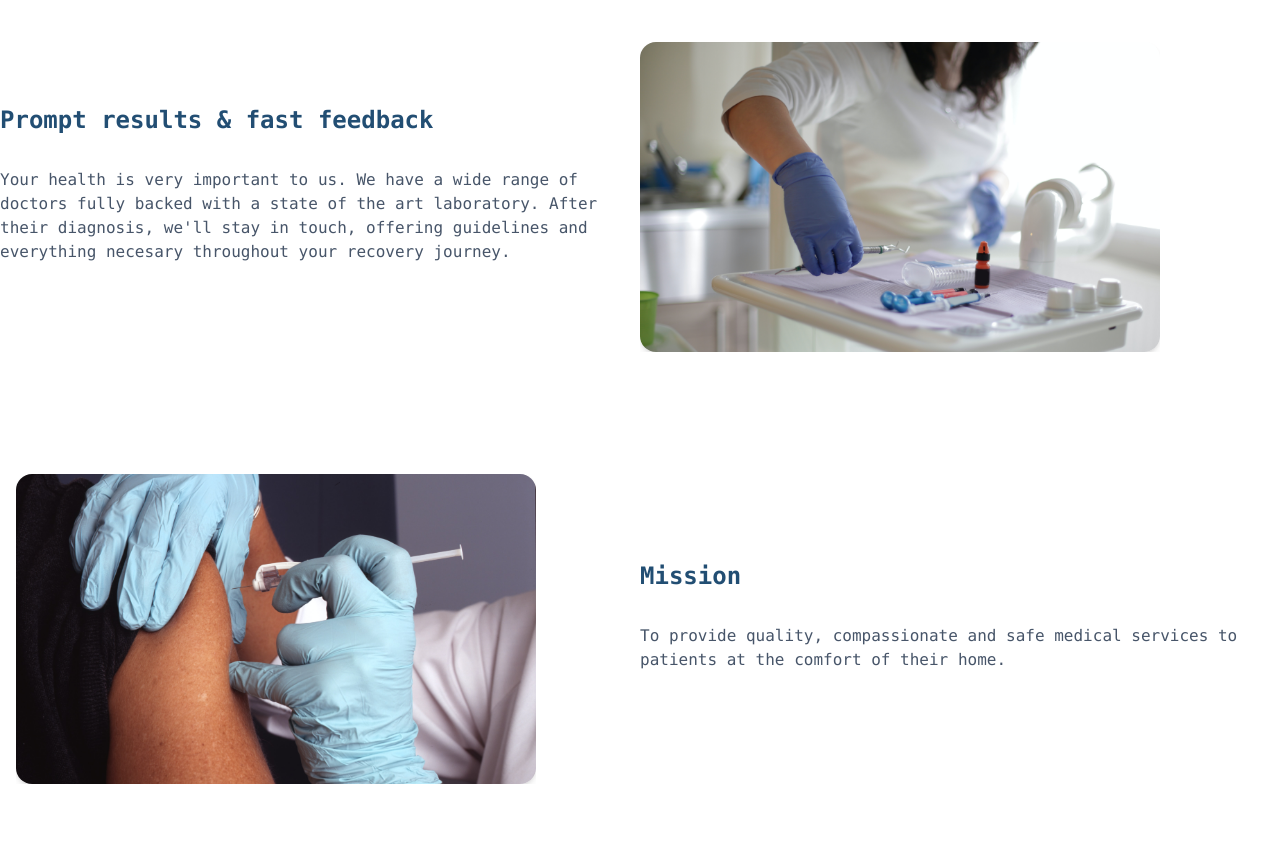
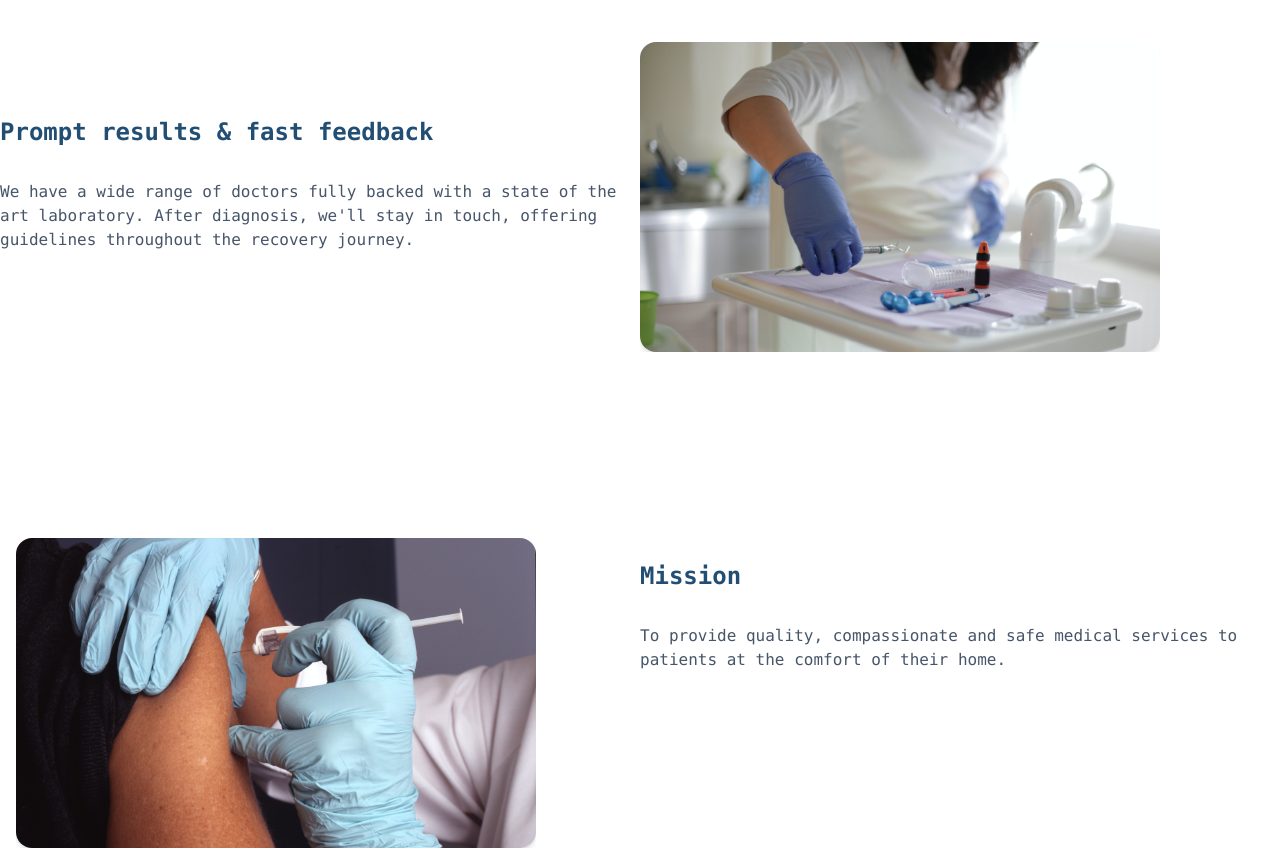
Before and after one commit to jbuyu/realdoc, a Next.js app: page /About in a window 1280 px wide. Shown: the part 620-1470 px from the top of the page. Built offline with nearby package versions, Linux system fonts and the light colour scheme.

Commit message:
changes services

```diff
--- a/pages/About.js
+++ b/pages/About.js
@@ -7,7 +7,7 @@ const About = () => (
     <SEO title="About us" description="About Star Homecare Services" />
     <div className="mx-auto flex max-w-7xl flex-col items-center font-mono">
       <div className="mt-40 flex h-96 flex-col items-center justify-around py-4 px-4 md:mt-12 md:flex-row">
-        <div className=" w-3/5">
+        <div className=" md:w-3/5">
           <Image
             src="/docall.jpg"
             alt=""
@@ -30,19 +30,18 @@ const About = () => (
           </div>
         </div>
       </div>
-      <div className="mt-80 flex h-96 flex-col-reverse items-center justify-around py-4 md:mt-12 md:flex-row ">
+      <div className="mt-64 flex h-96 flex-col-reverse items-center justify-around py-4 md:mt-12 md:flex-row ">
         <div className="flex h-full w-3/5 flex-col items-center justify-center">
           <div className="item-start mt-32 flex w-full text-2xl font-extrabold text-[#224E73] md:mt-0">
             Prompt results &amp; fast feedback
           </div>
           <div className="py-8 text-slate-600">
-            Your health is very important to us. We have a wide range of doctors
-            fully backed with a state of the art laboratory. After their
-            diagnosis, we'll stay in touch, offering guidelines and everything
-            necesary throughout your recovery journey.
+            We have a wide range of doctors fully backed with a state of the art
+            laboratory. After diagnosis, we'll stay in touch, offering
+            guidelines throughout the recovery journey.
           </div>
         </div>
-        <div className="w-3/5">
+        <div className="md:w-3/5">
           <Image
             src="/nurse-table.jpg"
             alt=""
@@ -56,7 +55,7 @@ const About = () => (
       </div>
 
       <div className="mt-40 flex h-96 flex-col items-center justify-around py-4 px-4 md:mt-12 md:flex-row">
-        <div className="w-3/5">
+        <div className="mt-32 md:w-3/5">
           <Image
             src="/syrange.jpg"
             alt=""
@@ -79,7 +78,7 @@ const About = () => (
       </div>
       <div className="mt-80 flex h-96 flex-col-reverse items-center justify-around py-4 md:mt-12 md:flex-row ">
         <div className="flex h-full w-3/5 flex-col items-center justify-center">
-          <div className="item-start mt-32 flex w-full text-2xl font-extrabold text-[#224E73] md:mt-0">
+          <div className="item-start mt-16 flex w-full text-2xl font-extrabold text-[#224E73] md:mt-0">
             Vision
           </div>
           <div className="py-8 text-slate-600">
@@ -87,7 +86,7 @@ const About = () => (
             provision in Kenya.
           </div>
         </div>
-        <div className="w-3/5">
+        <div className="md:w-3/5">
           <Image
             src="/patient-lie.jpg"
             alt=""
@@ -99,7 +98,7 @@ const About = () => (
           />
         </div>
       </div>
-      <div className="mt-36 flex w-full flex-col items-start justify-start md:mt-8">
+      <div className="mt-12 flex w-full flex-col items-start justify-start md:mt-8">
         <div className="mt-24 flex w-full justify-center py-4 text-2xl font-extrabold text-[#224E73] md:mt-0 ">
           Feedback &amp; Testimonials
         </div>
```
